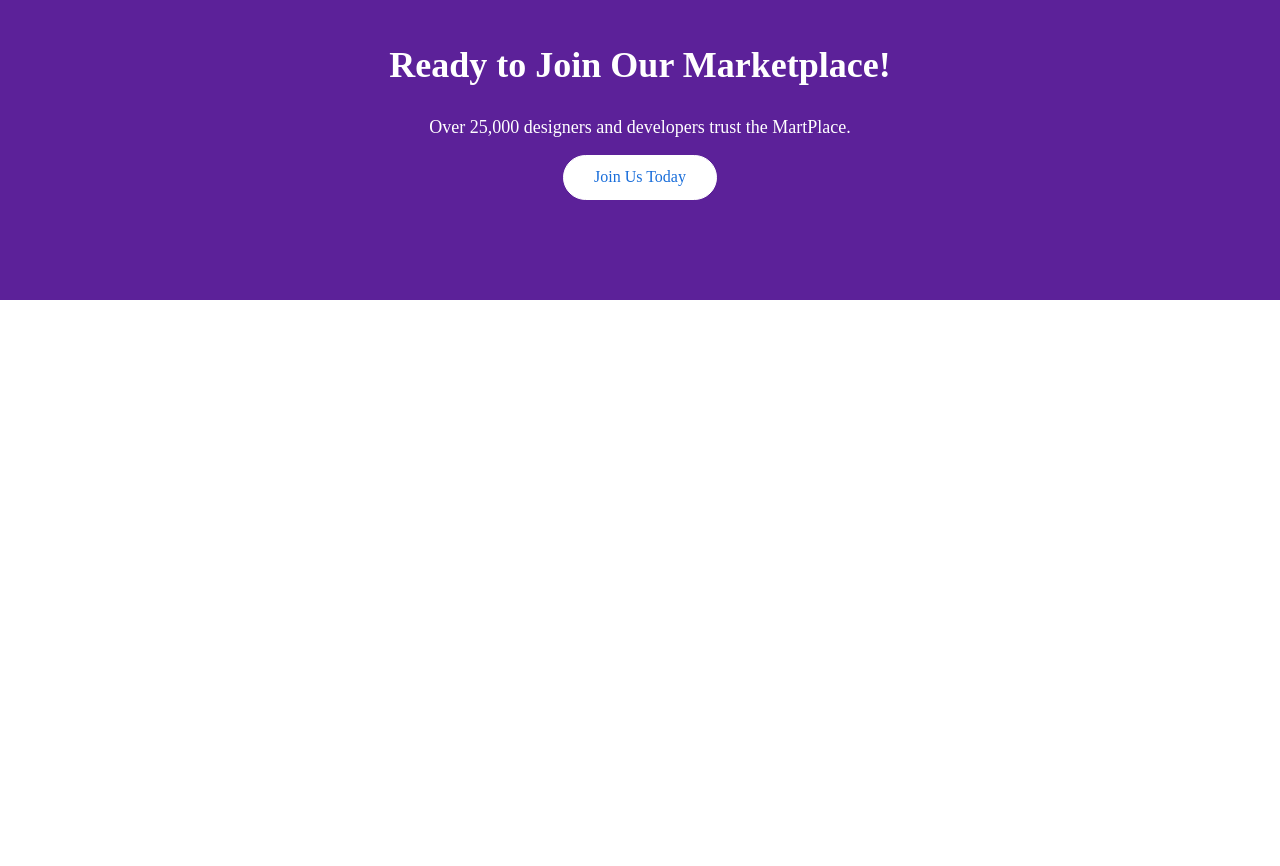
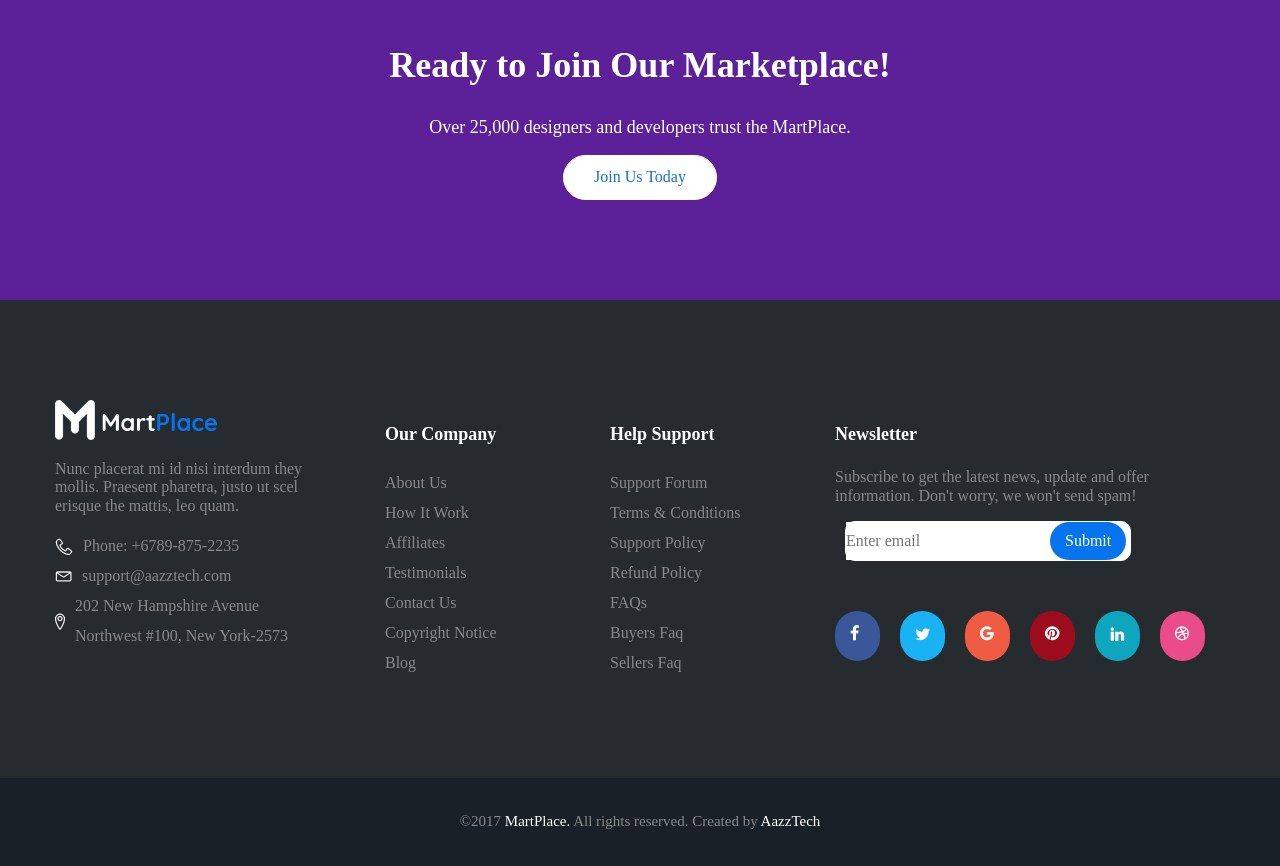
Before and after one commit to timurtheprogrammer777/second-big-project, a website: page app/index.html in a window 1280 px wide. Shown: the part 9301-10167 px from the top of the page. Before the commit the page ends 9601 px from the top, so only its background shows below. Drawn offline with nearby package versions, Linux system fonts and the light colour scheme; files that its build step writes are made by us from their sources.

Commit message:
added footer

```diff
--- a/app/index.html
+++ b/app/index.html
@@ -1038,12 +1038,78 @@
     <section class="join">
         <div class="container">
             <div class="join__inner">
-            <h2>Ready to Join Our Marketplace!</h2>
-            <p>Over 25,000 designers and developers trust the MartPlace.</p>
-            <button>Join Us Today</button>
-        </div>
+                <h2>Ready to Join Our Marketplace!</h2>
+                <p>Over 25,000 designers and developers trust the MartPlace.</p>
+                <button>Join Us Today</button>
+            </div>
         </div>
     </section>
+    <footer class="footer__top">
+        <div class="container">
+            <div class="footer__inner">
+                <div class="footer__inner-item footer__main-item">
+                    <img src="img/Logo-footer.png" alt="">
+                    <p>Nunc placerat mi id nisi interdum they mollis. Praesent pharetra, justo ut scel erisque the
+                        mattis, leo quam.</p>
+                    <div class="telephone">
+                        <img src="img/phone-handset.png" alt="">
+                        <a href="tel:67898752235">Phone: +6789-875-2235</a>
+                    </div>
+                    <div class="mail">
+                        <img src="img/mail.png" alt="">
+                        <a href="">support@aazztech.com</a>
+                    </div>
+                    <div class="geo">
+                        <img src="img/map-marker.png" alt="">
+                        <a href="">202 New Hampshire Avenue
+                            Northwest #100, New York-2573</a>
+                    </div>
+                </div>
+                <div class="footer__inner-item">
+                    <h4>Our Company</h4>
+                    <a href="">About Us</a>
+                    <a href="">How It Work</a>
+                    <a href="">Affiliates</a>
+                    <a href="">Testimonials</a>
+                    <a href="">Contact Us</a>
+                    <a href="">Copyright Notice</a>
+                    <a href="">Blog</a>
+                </div>
+                <div class="footer__inner-item">
+                    <h4>Help Support</h4>
+                    <a href="">Support Forum</a>
+                    <a href="">Terms & Conditions</a>
+                    <a href="">Support Policy</a>
+                    <a href="">Refund Policy</a>
+                    <a href="">FAQs</a>
+                    <a href="">Buyers Faq</a>
+                    <a href="">Sellers Faq</a>
+                </div>
+                <div class="footer__inner-item footer-input-item">
+                    <h4>Newsletter</h4>
+                    <p>Subscribe to get the latest news, update and offer information. Don't worry, we won't send spam!
+                    </p>
+                    <div class="footer-input">
+                        <input type="text" placeholder="Enter email">
+                        <button>Submit</button>
+                    </div>
+                    <div class="socials">
+                        <a class="social-1" href=""> <img src="img/facebook.png" alt=""> </a>
+                        <a class="social-2" href=""> <img src="img/twitter.png" alt=""> </a>
+                        <a class="social-3" href=""> <img src="img/google.png" alt=""> </a>
+                        <a class="social-4" href=""> <img src="img/ques.png" alt=""> </a>
+                        <a class="social-5" href=""> <img src="img/in.png" alt=""> </a>
+                        <a class="social-6" href=""> <img src="img/web.png" alt=""> </a>
+                    </div>
+                </div>
+            </div>
+        </div>
+    </footer>
+    <footer class="footer__bot">
+        <div class="container">
+            <p>©2017 <span>MartPlace. </span>  All rights reserved. Created by <span> AazzTech </span> </p>
+        </div>
+    </footer>
 
 
     <script src="https://ajax.googleapis.com/ajax/libs/jquery/3.6.0/jquery.min.js"></script>
--- a/app/scss/style.scss
+++ b/app/scss/style.scss
@@ -1113,3 +1113,129 @@
 }
 
 //join__end
+
+//footer__top__start
+.footer__top{
+    background-color: #262b30;
+    color: #88898a;
+    h4{
+        color: $white;
+        font-size: 18px;
+    }
+}
+.footer__main-item{
+    min-width: 260px;
+}
+.footer-input-item{
+    min-width: 390px;
+}
+.telephone{
+    display: flex;
+    align-items: center;
+    img{
+        margin-right: 10px;
+    }
+}
+.mail{
+    display: flex;
+    align-items: center;
+    img{
+        margin-right: 10px;
+    }
+}
+.geo{
+    display: flex;
+    align-items: center;
+    img{
+        margin-right: 10px;
+    }
+}
+.socials{
+    display: flex;
+    .social-1{
+        background-color: #395799;
+    }
+    .social-2{
+        background-color: #19b2f5;
+    }
+    .social-3{
+        background-color: #f05b44;
+    }
+    .social-4{
+        background-color: #9c0c1c;
+    }
+    .social-5{
+        background-color: #0da6be;
+    }
+    .social-6{
+        background-color: #ea4c89;
+    }
+    a{
+        margin-top: 50px;
+        margin-right: 20px;
+        padding: 10px 10px 10px 15px;
+        background-color: black;
+        border-radius: 150px;
+        width: 50px;
+        height: 50px;
+
+    }
+}
+.footer__inner{
+    display: flex;
+    justify-content: space-around;
+
+    padding: 100px 0 100px;
+}
+
+.footer__inner-item{
+    width: 200px;
+    a{
+        display: block;
+        line-height: 30px;
+    }
+
+}
+
+.footer__inner-item + .footer__inner-item{
+    margin-left: 70px;
+}
+
+.footer-input{
+    border: 1px solid white;
+    background-color: $white;
+    margin-right: 94px;
+    margin-left: 10px;
+    border-radius: 10px;
+    button{
+        padding: 10px 15px;
+        background-color: #0674ec;
+        color: $white;
+        border:none;
+        border-radius: 20px;
+        cursor: pointer;
+    }
+    input{
+        border: none;
+        outline: none;
+        padding: 10px 0;
+    }
+}
+//footer__top__end
+
+
+
+
+//footer__bot__start
+
+.footer__bot{
+    text-align: center;
+    background-color: #192027;
+    color: #88898a;
+    font-size: 15px;
+    padding: 20px 0;
+    span{
+        color: #fff;
+    }
+}
+//footer__bot__end
```
Also changed, not shown: app/img/Logo-footer.png (added), app/img/facebook.png (added), app/img/google.png (added), app/img/in.png (added), app/img/mail.png (added), app/img/map-marker.png (added), app/img/phone-handset.png (added), app/img/ques.png (added), app/img/twitter.png (added), app/img/web.png (added).
